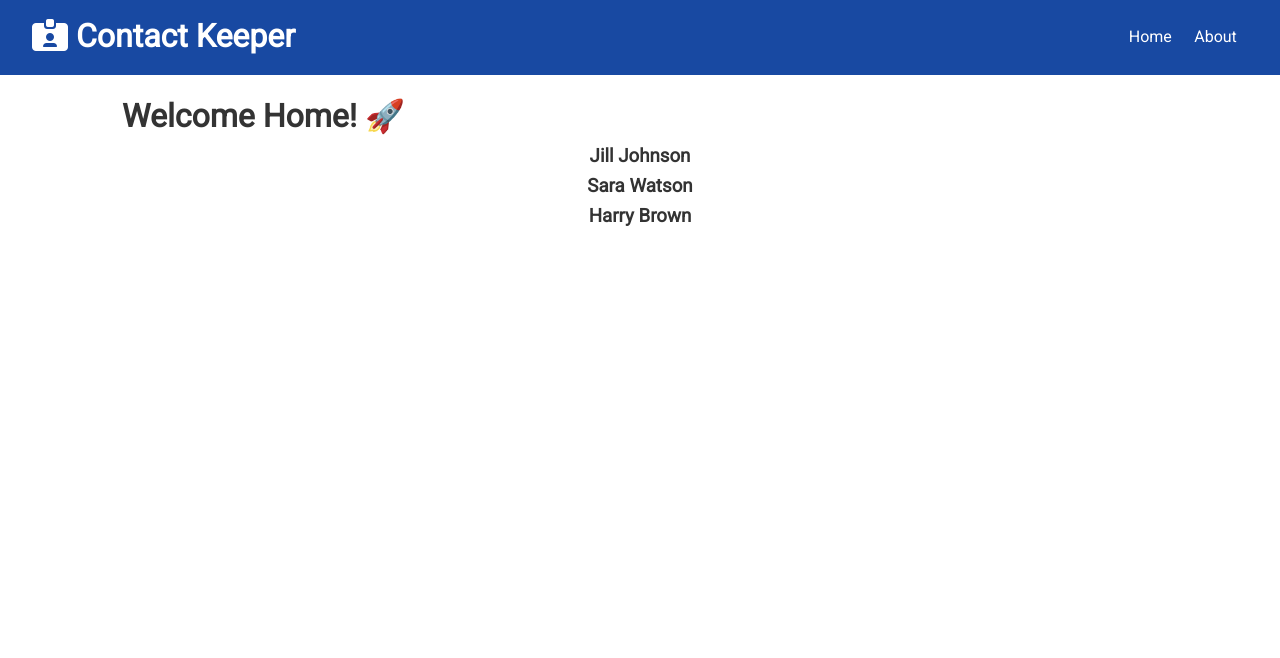
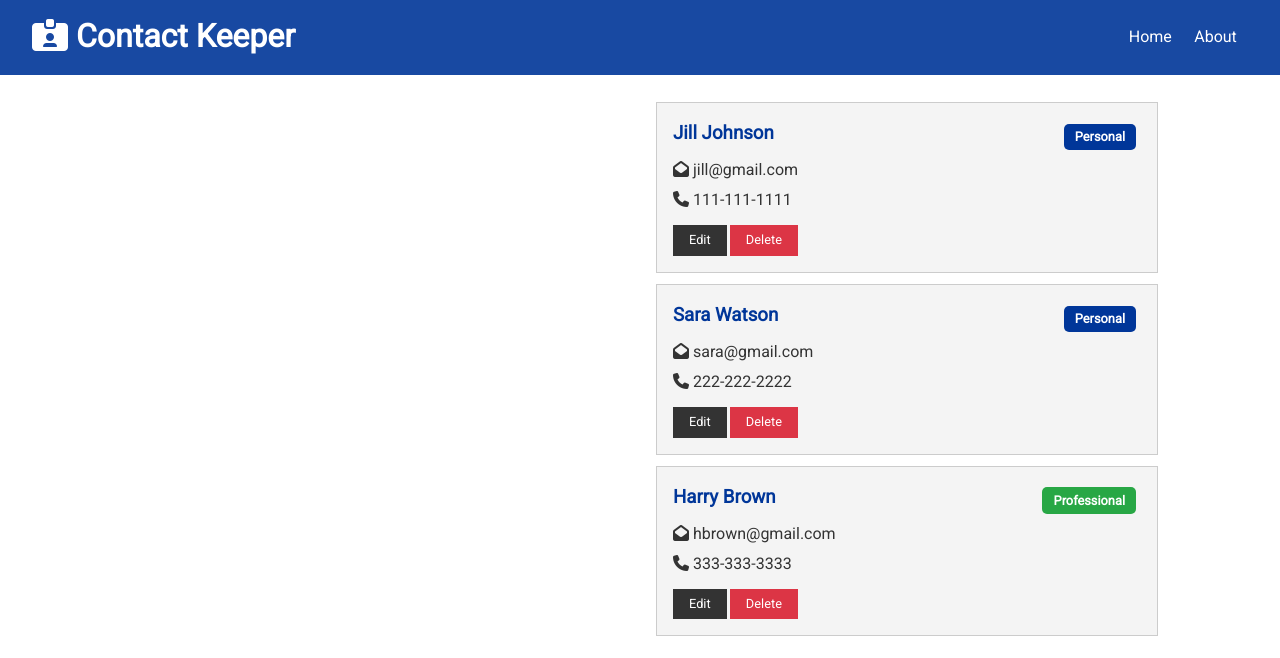
Before and after one commit to rising-dancho/contact-keeper, a React (Vite) app in the folder frontend/: page / in a window 1280 px wide. Shown: the top 658 px of the page. Built offline with nearby package versions, Linux system fonts and the light colour scheme; the HTML template or start-up script is replaced by a standard one.

Commit message:
feat: ad ui elements to display the context items

```diff
--- /dev/null
+++ b/frontend/src/components/contacts/ContactItem.jsx
@@ -0,0 +1,41 @@
+import React from 'react';
+
+const ContactItem = ({ contact }) => {
+  const { id, name, email, phone, type } = contact;
+
+  return (
+    <div className="card bg-light">
+      <h3 className="text-primary text-left">
+        {name}{' '}
+        <span
+          style={{ float: 'right' }}
+          className={`badge ${
+            type === 'professional' ? 'badge-success' : 'badge-primary'
+          }`}
+        >
+          {type.charAt(0).toUpperCase() + type.slice(1)}
+        </span>
+      </h3>
+      <ul className="list">
+        {email && (
+          <li>
+            <i className="fas fa-envelope-open" /> {email}
+          </li>
+        )}
+        {phone && (
+          <li>
+            <i className="fas fa-phone" /> {phone}
+          </li>
+        )}
+      </ul>
+      <div>
+        <button className="btn btn-dark btn-sm">Edit</button>
+        <button className="btn btn-danger btn-sm">Delete</button>
+      </div>
+    </div>
+  );
+};
+
+
+
+export default ContactItem;
--- a/frontend/src/components/contacts/Contacts.jsx
+++ b/frontend/src/components/contacts/Contacts.jsx
@@ -1,5 +1,6 @@
 import React, { useContext } from 'react';
 import ContactContext from '../context/contact/contactContext';
+import ContactItem from './ContactItem';
 
 const Contacts = () => {
   const contactContext = useContext(ContactContext);
@@ -7,7 +8,7 @@
   return (
     <>
       {contacts.map((contact) => {
-        return <h3>{contact.name}</h3>;
+        return <ContactItem key={contact.id} contact={contact} />;
       })}
     </>
   );
--- a/frontend/src/components/context/contact/ContactState.jsx
+++ b/frontend/src/components/context/contact/ContactState.jsx
@@ -34,7 +34,7 @@
         name: 'Harry Brown',
         email: 'hbrown@gmail.com',
         phone: '333-333-3333',
-        type: 'personal',
+        type: 'professional',
       },
     ],
   };
--- a/frontend/src/components/pages/Home.jsx
+++ b/frontend/src/components/pages/Home.jsx
@@ -3,9 +3,11 @@
 
 const Home = () => {
   return (
-    <div>
-      <h1>Welcome Home! 🚀</h1>
-      <Contacts />
+    <div className="grid-2">
+      <div>{/* {contact form} */}</div>
+      <div>
+        <Contacts />
+      </div>
     </div>
   );
 };
```
Also changed, not shown: frontend/src/components/contacts/ContactForm.jsx (added, +7 -0 lines), frontend/src/components/contacts/ContactItem.js (deleted).
